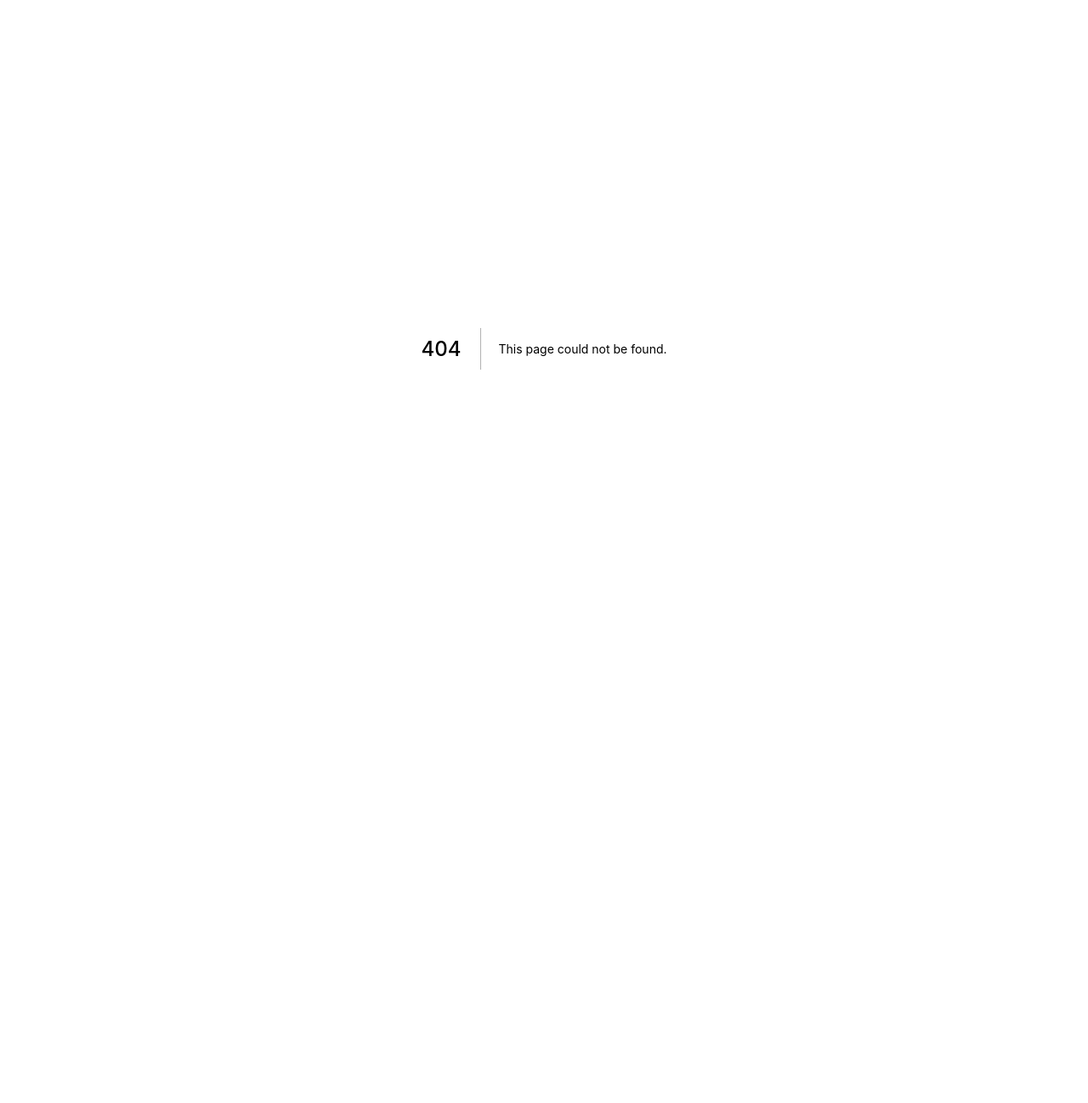
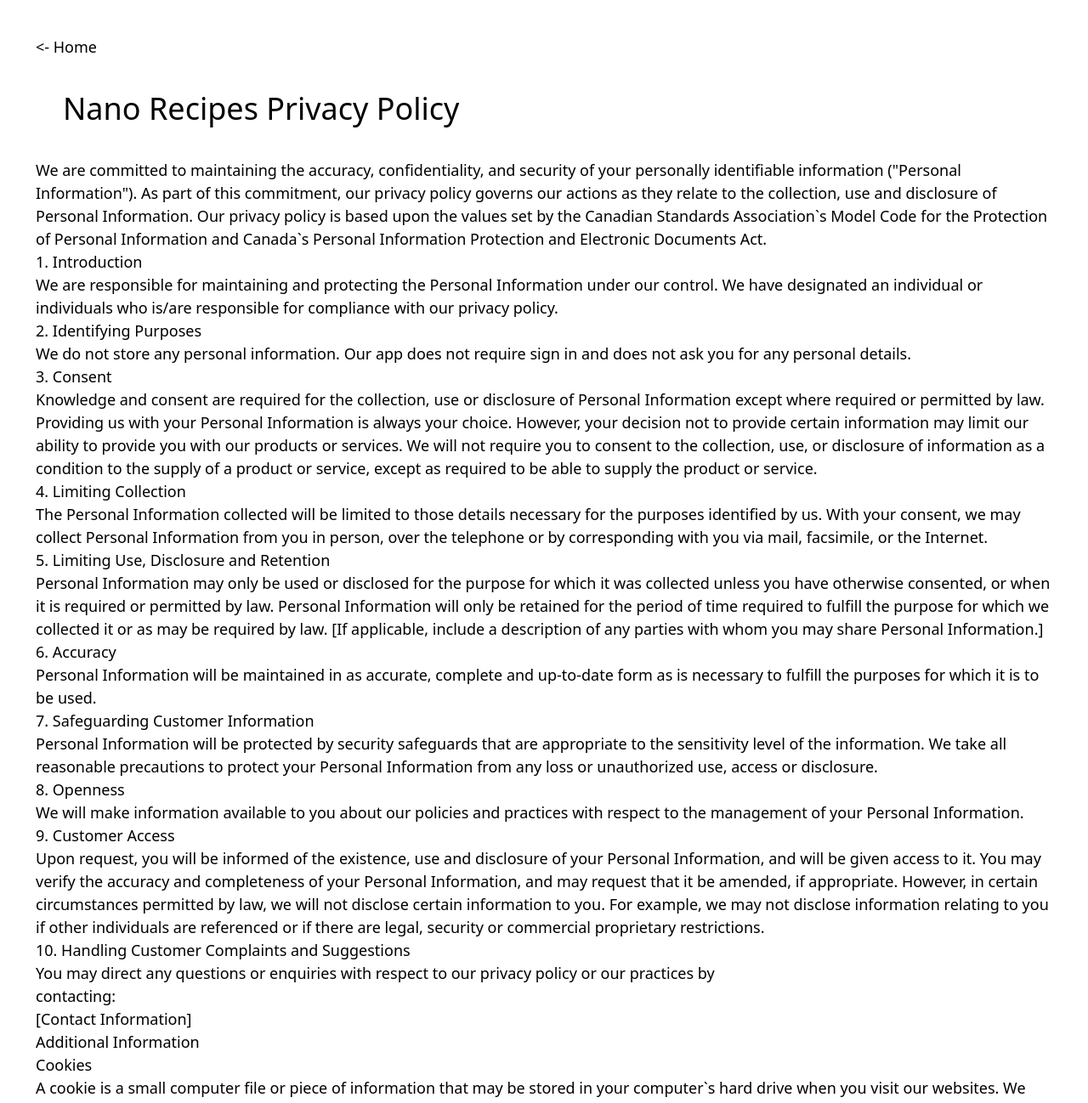
Before and after one commit to VinnyChase28/nano-website, a Next.js app: page /privacy in a window 1280 px wide. Before the commit this address had no page. Shown: the top 1298 px of the page at 85% size. Before the commit the page ends 820 px from the top, so only its background shows below. Built offline with nearby package versions, Linux system fonts and the light colour scheme.

Commit message:
add basic privacy policy

```diff
--- /dev/null
+++ b/src/pages/privacy.tsx
@@ -0,0 +1,178 @@
+import Link from 'next/link';
+
+const PrivacyPolicy = () => {
+  return (
+    <div className="justify-center text-lg p-8">
+      <Link href="/">
+        <a>{`<- Home`}</a>
+      </Link>
+      <h2 className="text-4xl p-8">Nano Recipes Privacy Policy</h2>
+      <p>
+        We are committed to maintaining the accuracy, confidentiality, and
+        security of your personally identifiable information (&quot;Personal
+        Information&quot;). As part of this commitment, our privacy policy
+        governs our actions as they relate to the collection, use and disclosure
+        of Personal Information. Our privacy policy is based upon the values set
+        by the Canadian Standards Association`s Model Code for the Protection of
+        Personal Information and Canada`s Personal Information Protection and
+        Electronic Documents Act.
+      </p>
+
+      <p>1. Introduction</p>
+
+      <p>
+        We are responsible for maintaining and protecting the Personal
+        Information under our control. We have designated an individual or
+        individuals who is/are responsible for compliance with our privacy
+        policy.
+      </p>
+
+      <p>2. Identifying Purposes</p>
+
+      <p>
+        We do not store any personal information. Our app does not require sign
+        in and does not ask you for any personal details.
+      </p>
+
+      <p></p>
+
+      <p>3. Consent</p>
+
+      <p>
+        Knowledge and consent are required for the collection, use or disclosure
+        of Personal Information except where required or permitted by law.
+        Providing us with your Personal Information is always your choice.
+        However, your decision not to provide certain information may limit our
+        ability to provide you with our products or services. We will not
+        require you to consent to the collection, use, or disclosure of
+        information as a condition to the supply of a product or service, except
+        as required to be able to supply the product or service.
+      </p>
+
+      <p></p>
+
+      <p>4. Limiting Collection</p>
+
+      <p>
+        The Personal Information collected will be limited to those details
+        necessary for the purposes identified by us. With your consent, we may
+        collect Personal Information from you in person, over the telephone or
+        by corresponding with you via mail, facsimile, or the Internet.
+      </p>
+
+      <p></p>
+
+      <p>5. Limiting Use, Disclosure and Retention</p>
+
+      <p>
+        Personal Information may only be used or disclosed for the purpose for
+        which it was collected unless you have otherwise consented, or when it
+        is required or permitted by law. Personal Information will only be
+        retained for the period of time required to fulfill the purpose for
+        which we collected it or as may be required by law. [If applicable,
+        include a description of any parties with whom you may share Personal
+        Information.]
+      </p>
+
+      <p></p>
+
+      <p>6. Accuracy</p>
+
+      <p>
+        Personal Information will be maintained in as accurate, complete and
+        up-to-date form as is necessary to fulfill the purposes for which it is
+        to be used.
+      </p>
+
+      <p></p>
+
+      <p> 7. Safeguarding Customer Information</p>
+
+      <p>
+        Personal Information will be protected by security safeguards that are
+        appropriate to the sensitivity level of the information. We take all
+        reasonable precautions to protect your Personal Information from any
+        loss or unauthorized use, access or disclosure.
+      </p>
+
+      <p></p>
+
+      <p>8. Openness</p>
+
+      <p>
+        We will make information available to you about our policies and
+        practices with respect to the management of your Personal Information.
+      </p>
+
+      <p></p>
+
+      <p>9. Customer Access</p>
+
+      <p>
+        Upon request, you will be informed of the existence, use and disclosure
+        of your Personal Information, and will be given access to it. You may
+        verify the accuracy and completeness of your Personal Information, and
+        may request that it be amended, if appropriate. However, in certain
+        circumstances permitted by law, we will not disclose certain information
+        to you. For example, we may not disclose information relating to you if
+        other individuals are referenced or if there are legal, security or
+        commercial proprietary restrictions.
+      </p>
+
+      <p></p>
+
+      <p>10. Handling Customer Complaints and Suggestions</p>
+
+      <p>
+        You may direct any questions or enquiries with respect to our privacy
+        policy or our practices by
+      </p>
+
+      <p>contacting:</p>
+
+      <p></p>
+
+      <p>[Contact Information]</p>
+
+      <p></p>
+
+      <p>Additional Information</p>
+
+      <p></p>
+
+      <p>Cookies</p>
+
+      <p>
+        A cookie is a small computer file or piece of information that may be
+        stored in your computer`s hard drive when you visit our websites. We may
+        use cookies to improve our website&rsquo;s functionality and in some
+        cases, to provide visitors with a customized online experience.
+      </p>
+
+      <p>
+        Cookies are widely used and most web browsers are configured initially
+        to accept cookies automatically. You may change your Internet browser
+        settings to prevent your computer from accepting cookies or to notify
+        you when you receive a cookie so that you may decline its acceptance.
+        Please note, however, if you disable cookies, you may not experience
+        optimal performance of our website.
+      </p>
+
+      <p></p>
+
+      <p>Other Websites</p>
+
+      <p>
+        Our website may contain links to other third party sites that are not
+        governed by this privacy policy. Although we endeavour to only link to
+        sites with high privacy standards, our privacy policy will no longer
+        apply once you leave our website. Additionally, we are not responsible
+        for the privacy practices employed by third party websites. Therefore,
+        we suggest that you examine the privacy statements of those sites to
+        learn how your information may be collected, used, shared and disclosed.
+      </p>
+    </div>
+  );
+};
+
+export default PrivacyPolicy;
--- a/src/templates/Base.tsx
+++ b/src/templates/Base.tsx
@@ -1,15 +1,13 @@
 import { Meta } from '../layout/Meta';
 import { AppConfig } from '../utils/AppConfig';
-import { Banner } from './Banner';
 import { Hero } from './Hero';
-import { VerticalFeatures } from './VerticalFeatures';
 
 const Base = () => (
   <div className="antialiased text-gray-600">
     <Meta title={AppConfig.title} description={AppConfig.description} />
     <Hero />
-    <VerticalFeatures />
-    <Banner />
+    {/* <VerticalFeatures /> */}
+    {/* <Banner /> */}
     {/* <Footer /> */}
   </div>
 );
--- a/src/templates/Footer.tsx
+++ b/src/templates/Footer.tsx
@@ -87,7 +87,7 @@
         </li>
         <li>
           <Link href="https://github.com/ixartz/Next-JS-Landing-Page-Starter-Template">
-            <a>GitHub</a>
+            <a>Privacy Policy</a>
           </Link>
         </li>
       </CenteredFooter>
--- a/src/templates/Hero.tsx
+++ b/src/templates/Hero.tsx
@@ -11,15 +11,15 @@
     <Section yPadding="py-6">
       <NavbarTwoColumns logo={<Logo xl />}>
         <li>
-          <Link href="https://github.com/ixartz/Next-JS-Landing-Page-Starter-Template">
-            <a>GitHub</a>
+          <Link href="/privacy">
+            <a>Privacy Policy</a>
           </Link>
         </li>
-        <li>
+        {/* <li>
           <Link href="/">
             <a>Sign in</a>
           </Link>
-        </li>
+        </li> */}
       </NavbarTwoColumns>
     </Section>
     <Section yPadding="pt-20 pb-32">
```
Also changed, not shown: src/styles/global.css (line endings or trailing spaces).
